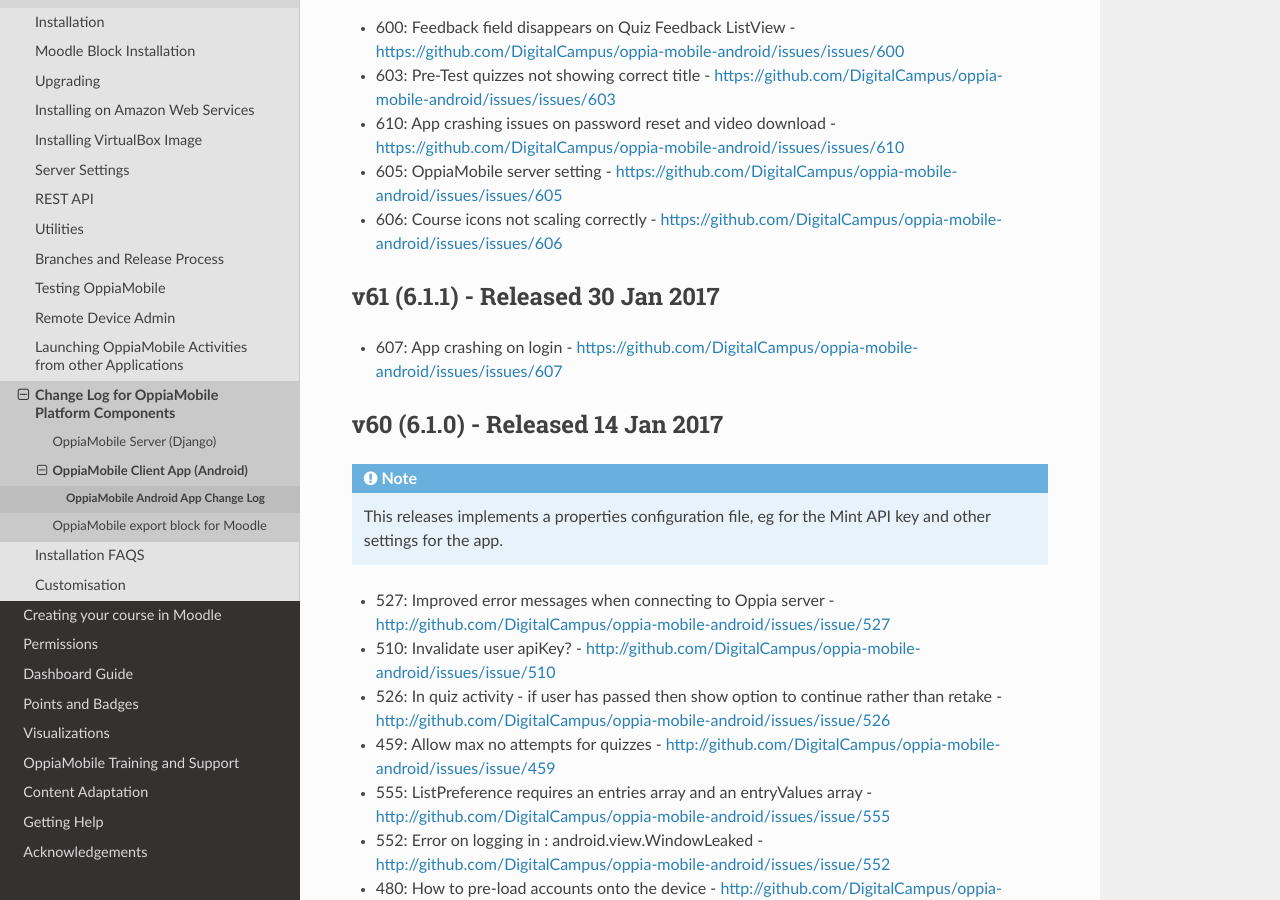
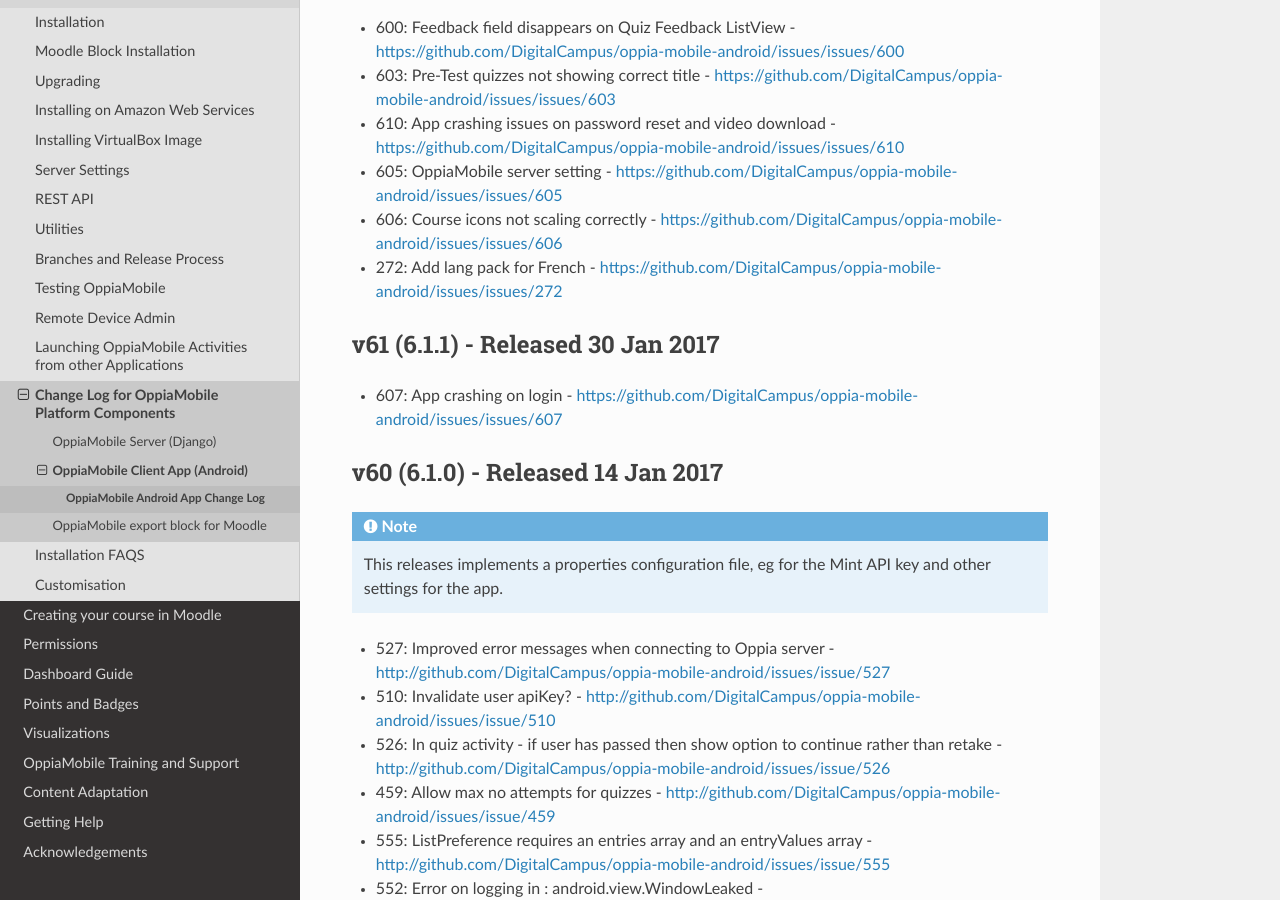
Before and after one commit to DigitalCampus/django-oppia, a Sphinx documentation site: the page built from docs/dev/changelog_android.rst, in a window 1280 px wide and 900 px high, scrolled down 320 px. Built offline with Sphinx 7.4.7 and the Read the Docs theme 2.0.0, drawn with Linux system fonts in a browser that asks for light colours; the version number is read from the project's files by our own code.

Commit message:
update docs

```diff
--- a/docs/dev/changelog_android.rst
+++ b/docs/dev/changelog_android.rst
@@ -14,7 +14,7 @@
 * 610: App crashing issues on password reset and video download - https://github.com/DigitalCampus/oppia-mobile-android/issues/issues/610
 * 605: OppiaMobile server setting - https://github.com/DigitalCampus/oppia-mobile-android/issues/issues/605
 * 606: Course icons not scaling correctly - https://github.com/DigitalCampus/oppia-mobile-android/issues/issues/606
-
+* 272: Add lang pack for French - https://github.com/DigitalCampus/oppia-mobile-android/issues/issues/272
 
 .. _appv61:
 
```
